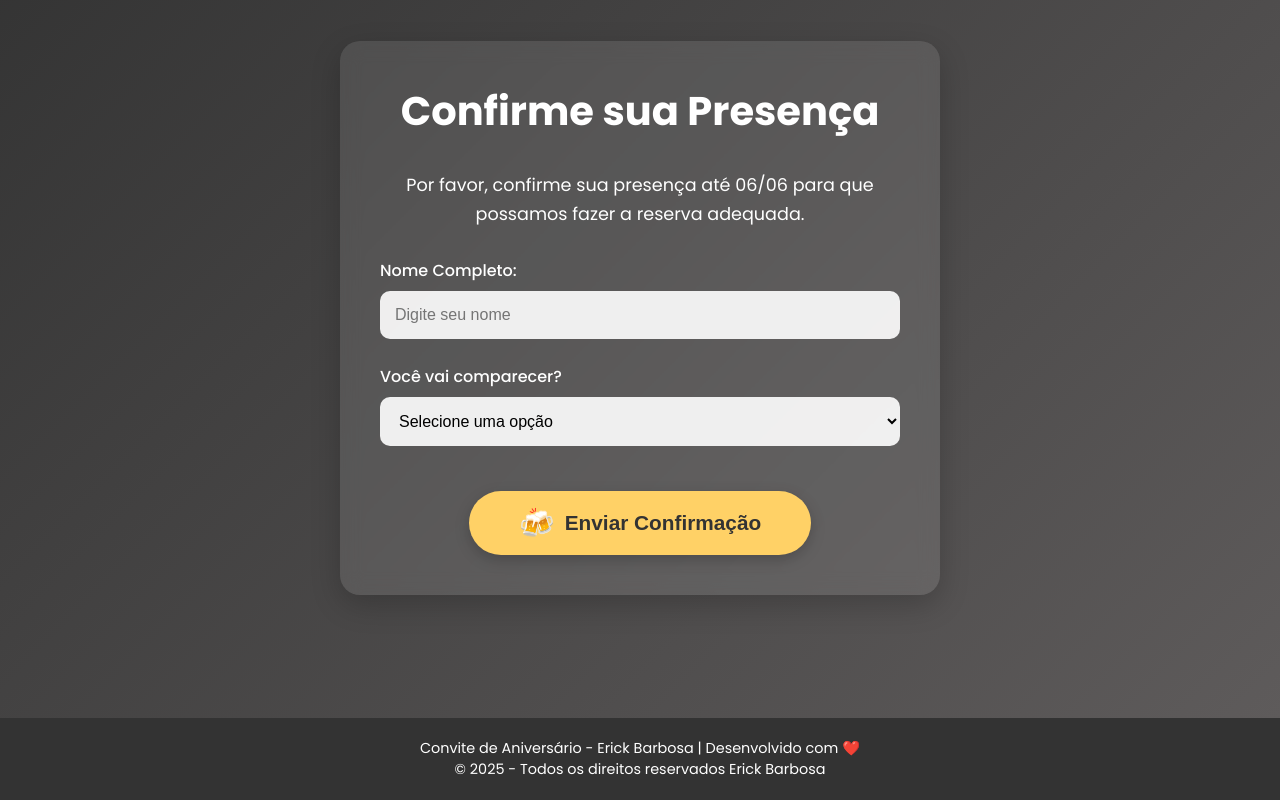
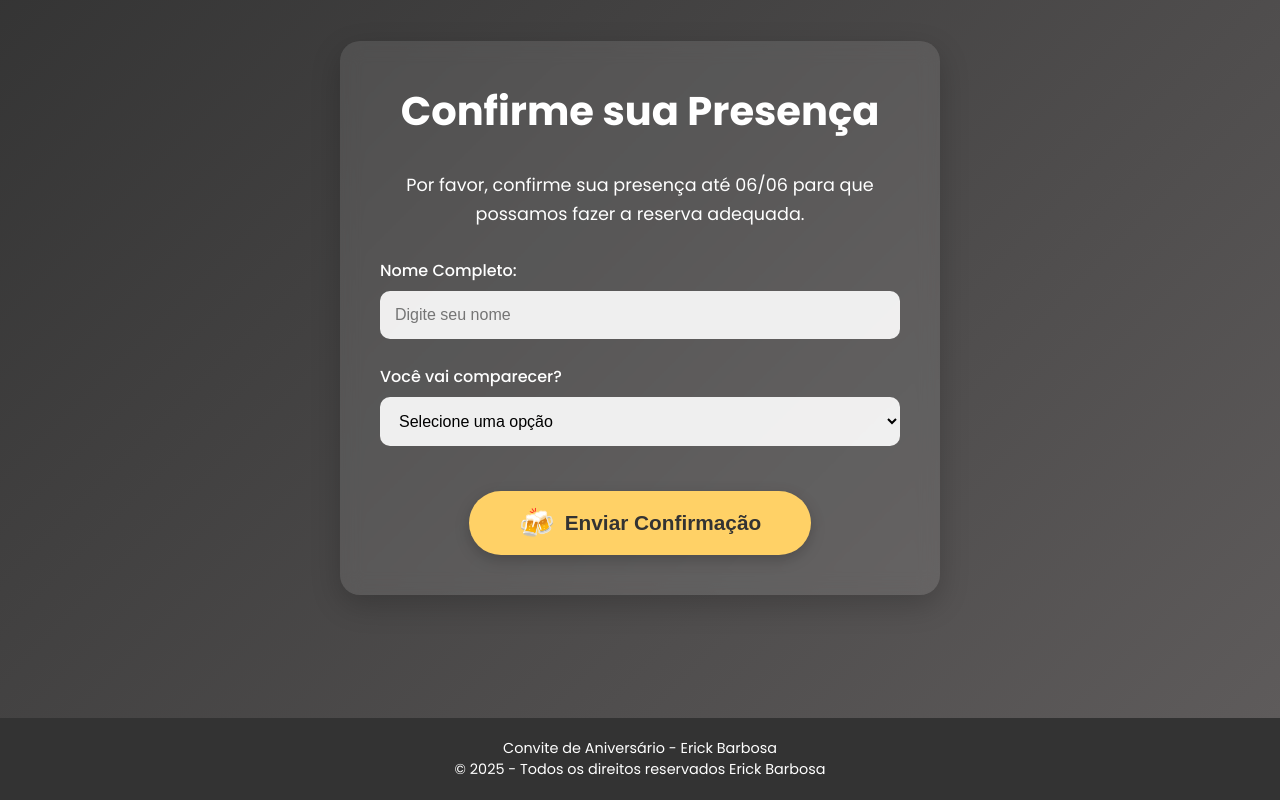
Before and after one commit to HanzoSasaki/AniversarioErick, a plain HTML site: page index.html in a window 1280 px wide. Shown: the part 1682-2482 px from the top of the page. Drawn offline with Linux system fonts and the light colour scheme.

Commit message:
texto de amor e o krl

```diff
--- a/index.html
+++ b/index.html
@@ -90,7 +90,7 @@
     </section>
 
     <footer>
-        <p>Convite de Aniversário - Erick Barbosa | Desenvolvido com ❤️</p>
+        <p>Convite de Aniversário - Erick Barbosa </p>
         <p>© 2025 - Todos os direitos reservados Erick Barbosa</p>
     </footer>
     <script src="script.js"></script>
```
Also changed, not shown: 1 other file.
